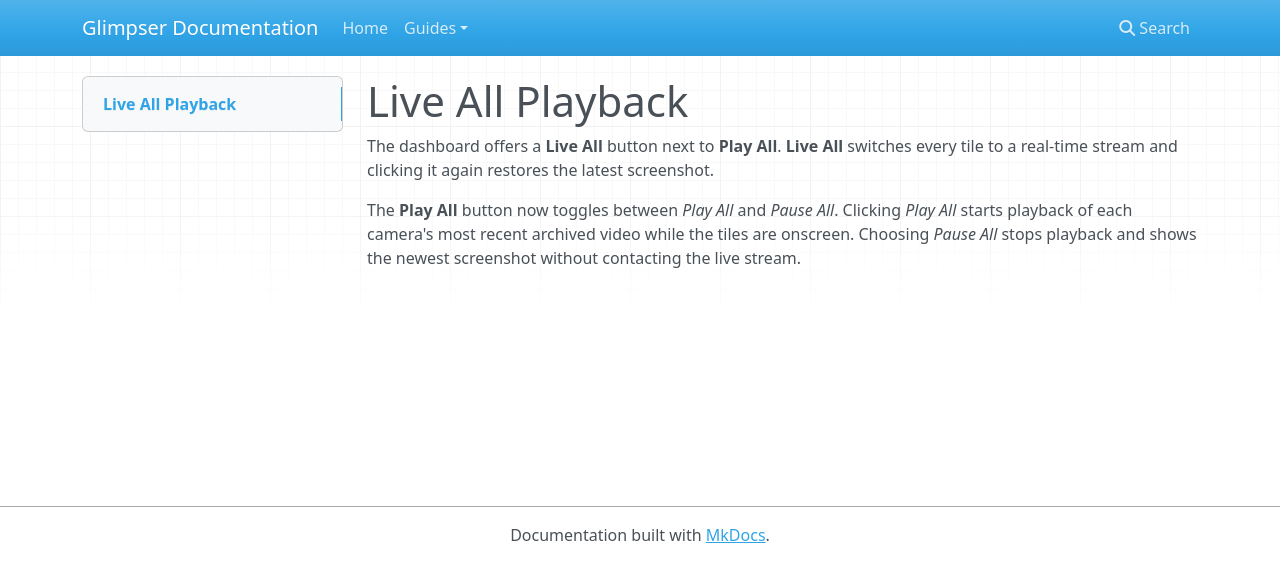
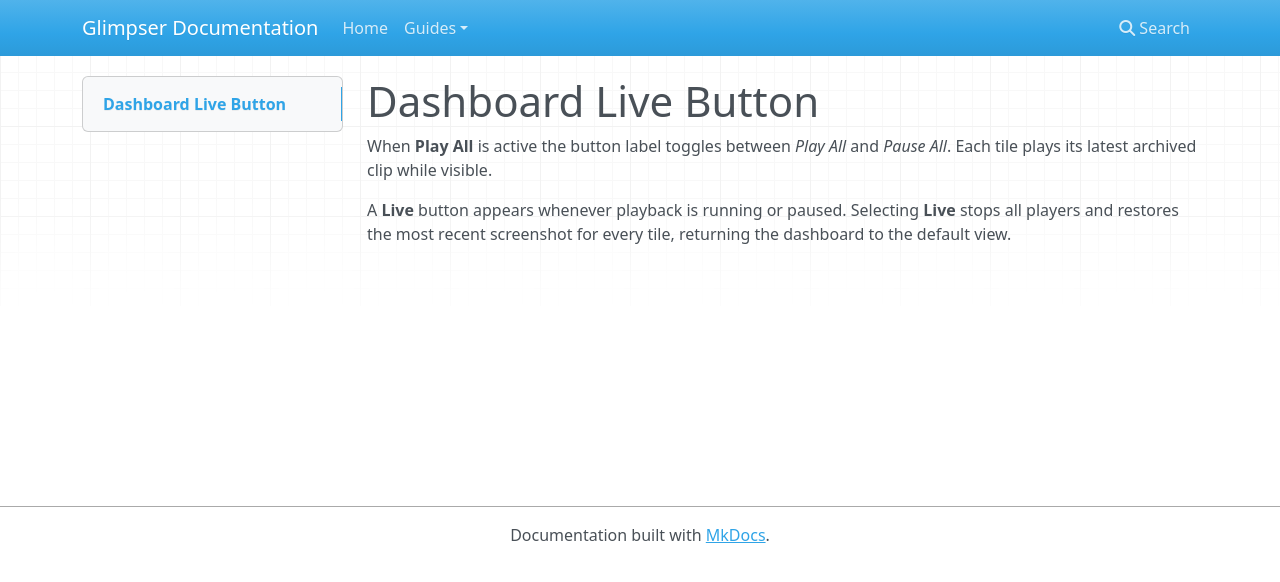
Before and after one commit to KristopherKubicki/glimpser, an MkDocs documentation site: the page built from docs/live_all.md, in a window 1280 px wide. Shown: the top 582 px of the page. Built offline with MkDocs 1.6.1, drawn with Linux system fonts in a browser that asks for light colours; nearby versions of some CDN libraries.

Commit message:
feat(ui): toggle live button with play all

```diff
--- a/docs/live_all.md
+++ b/docs/live_all.md
@@ -1,5 +1,5 @@
-# Live All Playback
+# Dashboard Live Button
 
-The dashboard offers a **Live All** button next to **Play All**. **Live All** switches every tile to a real-time stream and clicking it again restores the latest screenshot.
+When **Play All** is active the button label toggles between _Play All_ and _Pause All_. Each tile plays its latest archived clip while visible.
 
-The **Play All** button now toggles between *Play All* and *Pause All*. Clicking *Play All* starts playback of each camera's most recent archived video while the tiles are onscreen. Choosing *Pause All* stops playback and shows the newest screenshot without contacting the live stream.
+A **Live** button appears whenever playback is running or paused. Selecting **Live** stops all players and restores the most recent screenshot for every tile, returning the dashboard to the default view.
```
Also changed, not shown: app/static/js/video.js (+12 -16 lines), docs/index.md (+1 -1 lines), 2 other files.
